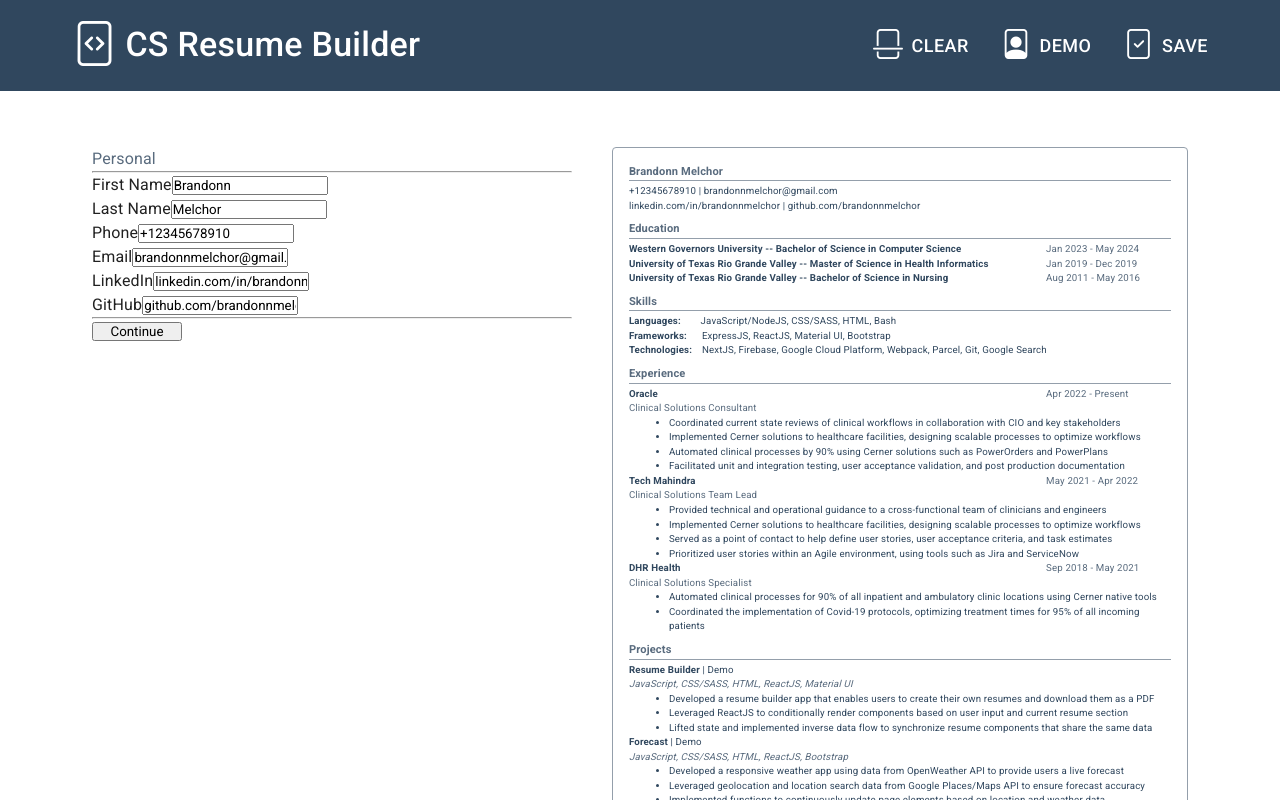
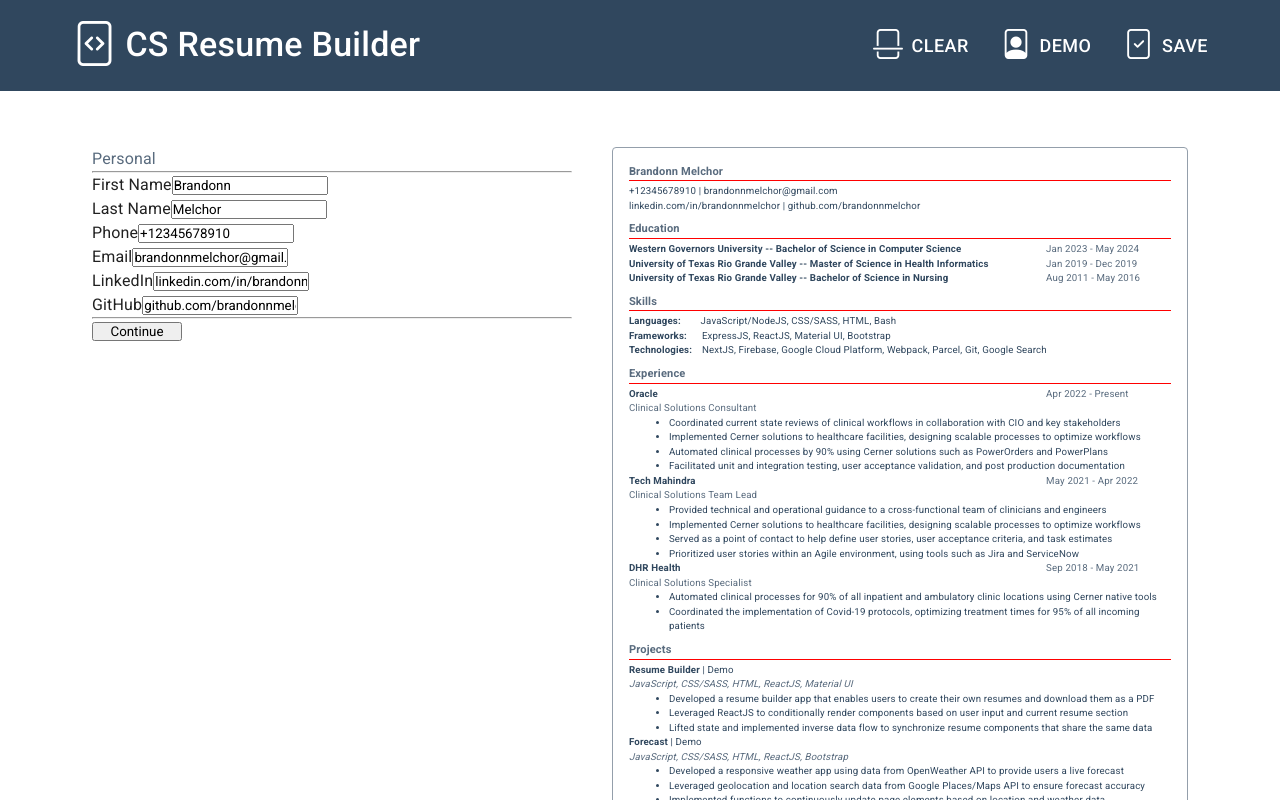
Before and after one commit to brandonnmelchor/resume-builder, a React (Create React App) app: page / in a window 1280 px wide. Shown: the top 800 px of the page. Built offline with nearby package versions, Linux system fonts and the light colour scheme.

Commit message:
rename style selector

```diff
--- a/src/components/resume_components/EducationResume.js
+++ b/src/components/resume_components/EducationResume.js
@@ -12,7 +12,7 @@ export default class EducationResume extends React.Component {
         <Box className="resume-header gray" sx={{ fontWeight: "bold" }}>
           Education
         </Box>
-        <Divider className="divider" />
+        <Divider className="resume-divider" />
         <Box className="resume-content">
           {education.map((entry) => (
             <EducationEntry key={entry.id} educationEntry={entry} />
--- a/src/components/resume_components/ExperienceResume.js
+++ b/src/components/resume_components/ExperienceResume.js
@@ -12,7 +12,7 @@ export default class ExperienceResume extends React.Component {
         <Box className="resume-header gray" sx={{ fontWeight: "bold" }}>
           Experience
         </Box>
-        <Divider className="divider" />
+        <Divider className="resume-divider" />
         <Box className="resume-content">
           {experience.map((entry) => (
             <ExperienceEntry key={entry.id} experienceEntry={entry} />
--- a/src/components/resume_components/PersonalResume.js
+++ b/src/components/resume_components/PersonalResume.js
@@ -16,7 +16,7 @@ export default class PersonalResume extends React.Component {
         <Box className="resume-header gray" sx={{ fontWeight: "bold" }}>
           {firstName} {lastName}
         </Box>
-        <Divider className="divider" />
+        <Divider className="resume-divider" />
         <Box className="resume-content">
           {phone} {email}
         </Box>
--- a/src/components/resume_components/ProjectsResume.js
+++ b/src/components/resume_components/ProjectsResume.js
@@ -13,7 +13,7 @@ export default class ProjectsResume extends React.Component {
         <Box className="resume-header gray" sx={{ fontWeight: "bold" }}>
           Projects
         </Box>
-        <Divider className="divider" />
+        <Divider className="resume-divider" />
         <Box className="resume-content">
           {projects.map((entry) => (
             <ProjectEntry key={entry.id} projectEntry={entry} />
--- a/src/components/resume_components/SkillsResume.js
+++ b/src/components/resume_components/SkillsResume.js
@@ -12,7 +12,7 @@ export default class SkillsResume extends React.Component {
         <Box className="resume-header gray" sx={{ fontWeight: "bold" }}>
           Skills
         </Box>
-        <Divider className="divider" />
+        <Divider className="resume-divider" />
         <Box className="resume-content">
           {languages.length > 0 && (
             <Box>
--- a/src/styles/styles.css
+++ b/src/styles/styles.css
@@ -53,11 +53,6 @@
   color: var(--grayA);
 }
 
-.divider {
-  margin-bottom: 3px !important;
-  border-color: var(--grayC) !important;
-}
-
 /* resume */
 
 #resume {
@@ -97,6 +92,12 @@
 
 .resume-dates {
   width: 125px;
+}
+
+.resume-divider {
+  margin-bottom: 3px !important;
+  border-color: var(--grayC) !important;
+  border-color: red !important;
 }
 
 @media print {
```
